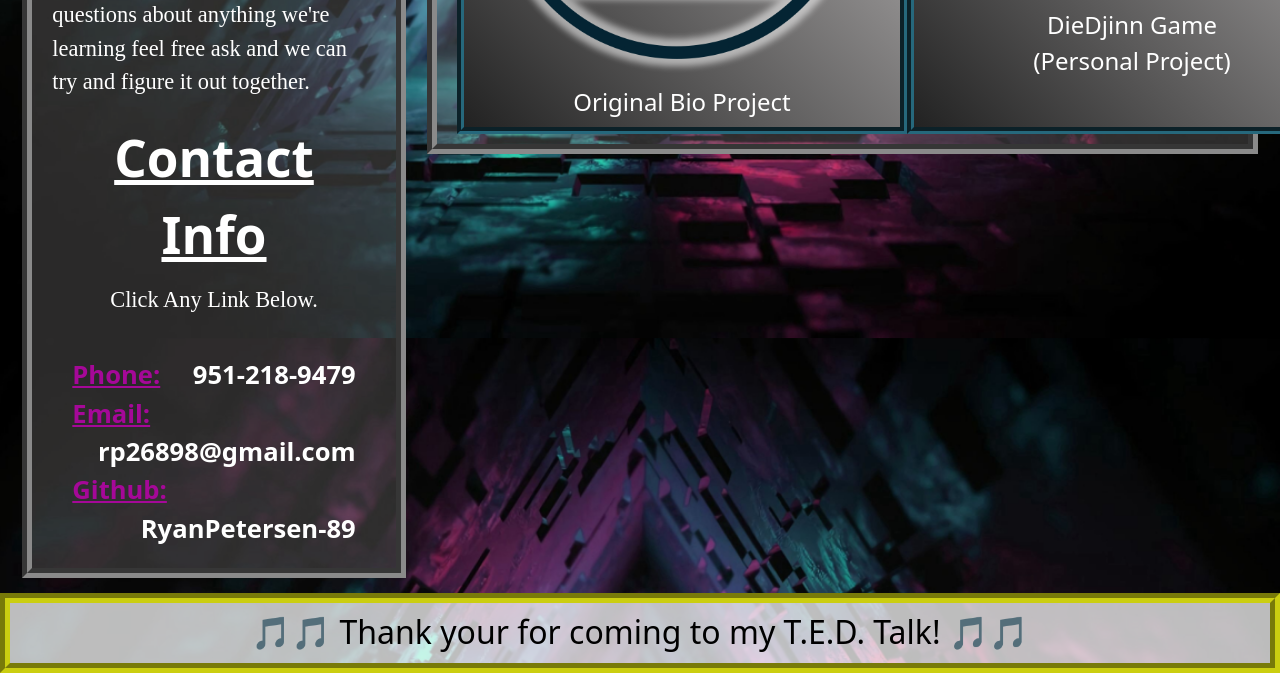
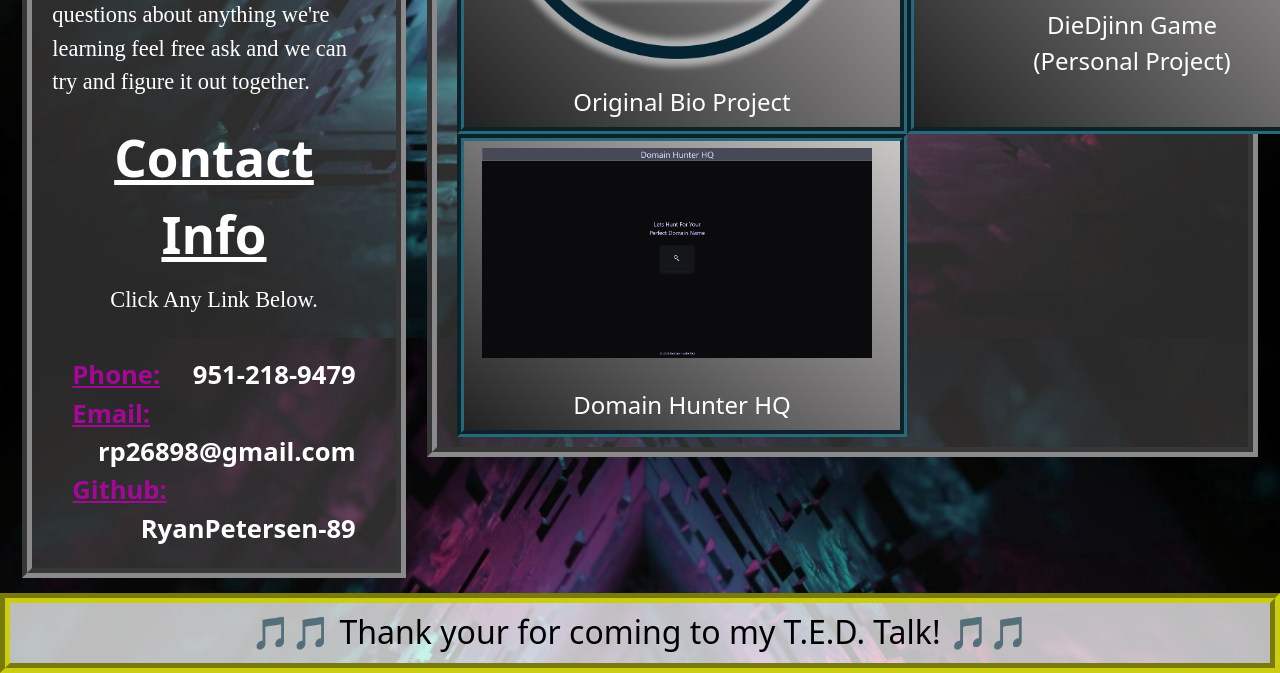
Before and after one commit to RyanPetersen-89/Bio_project_module-02, a plain HTML site: page index.html in a window 1280 px wide. Shown: the part 1262-1935 px from the top of the page. Drawn offline with Linux system fonts and the light colour scheme.

Commit message:
Updating portfolio to show new project.

```diff
--- a/index.html
+++ b/index.html
@@ -87,6 +87,12 @@
               <img id="DieDjinn" src="./assets/images/DieDjinn_Logo.png" alt="DieDjinn Game Art" width="425px">
               <figcaption>DieDjinn Game<br>(Personal Project)</figcaption>
             </a></figure>
+            <!-- Below is the figure for my first Group Project -->
+            <figure class="Journey_grid_items DieDjinn_Logo transform"><a href="https://girlnotfound.github.io/Domain-Hunter-HQ/">
+              <img id="DieDjinn" src="./assets/images/Domain_Hunter_HQ.png" alt="Domain Hunter HQ" width="425px">
+              <figcaption>Domain Hunter HQ</figcaption>
+            </a></figure>
+
           </div>
       </article>
     </main>
```
Also changed, not shown: assets/images/Domain_Hunter_HQ.png (added).
